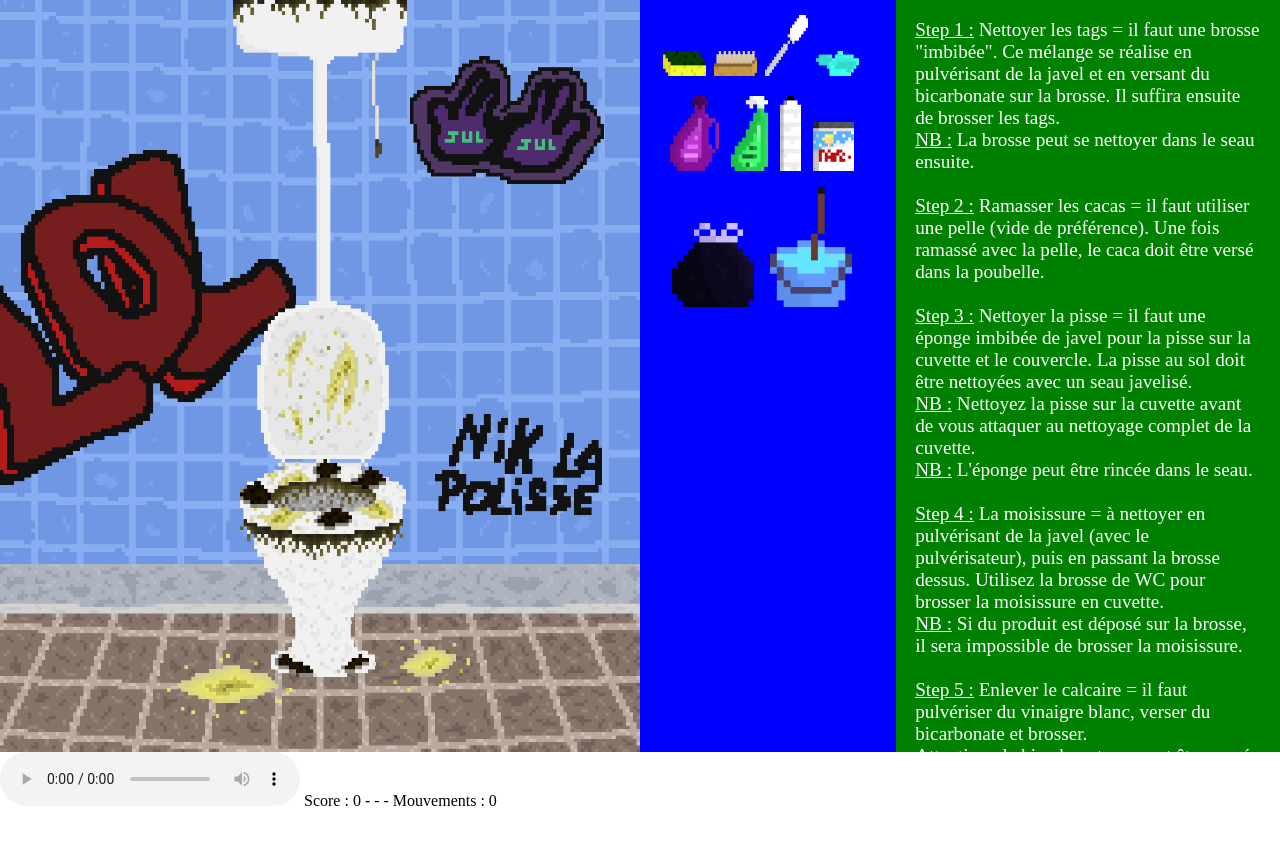
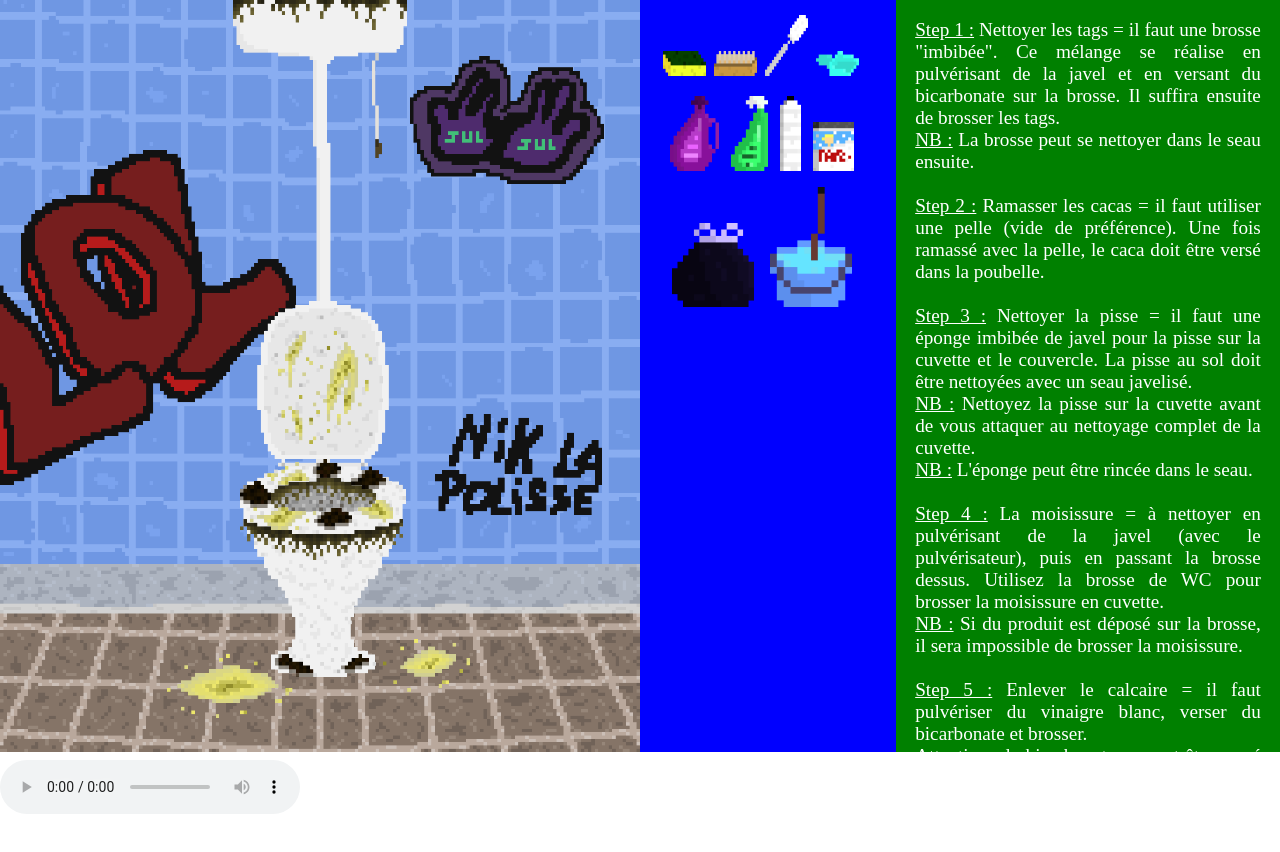
Before and after one commit to FlushTheToilet/flushthetoilet.github.io, a plain HTML site: page index.html in a window 1280 px wide. Drawn offline with Linux system fonts and the light colour scheme.

Commit message:
Add files via upload

```diff
--- a/css.css
+++ b/css.css
@@ -292,7 +292,13 @@ body {
 
 
 /* INFORMATIONS / NOTICE */
-
 span {
 	text-decoration: underline;
 }
+
+p {
+	color: white;
+	margin: 5%;
+	font-size: 1.2em;
+	text-align: justify;
+}
--- a/index.html
+++ b/index.html
@@ -64,7 +64,7 @@
 		</div>
 
 		<div id="info">
-			<p style="color: white; margin: 5%; font-size: 1.2em;">
+			<p>
 				<span>Step 1 :</span> Nettoyer les tags = il faut une brosse "imbibée". Ce mélange se réalise en pulvérisant de la javel et en versant du bicarbonate sur la brosse. Il suffira ensuite de brosser les tags.
 				<br><span>NB :</span> La brosse peut se nettoyer dans le seau ensuite.
 
```
